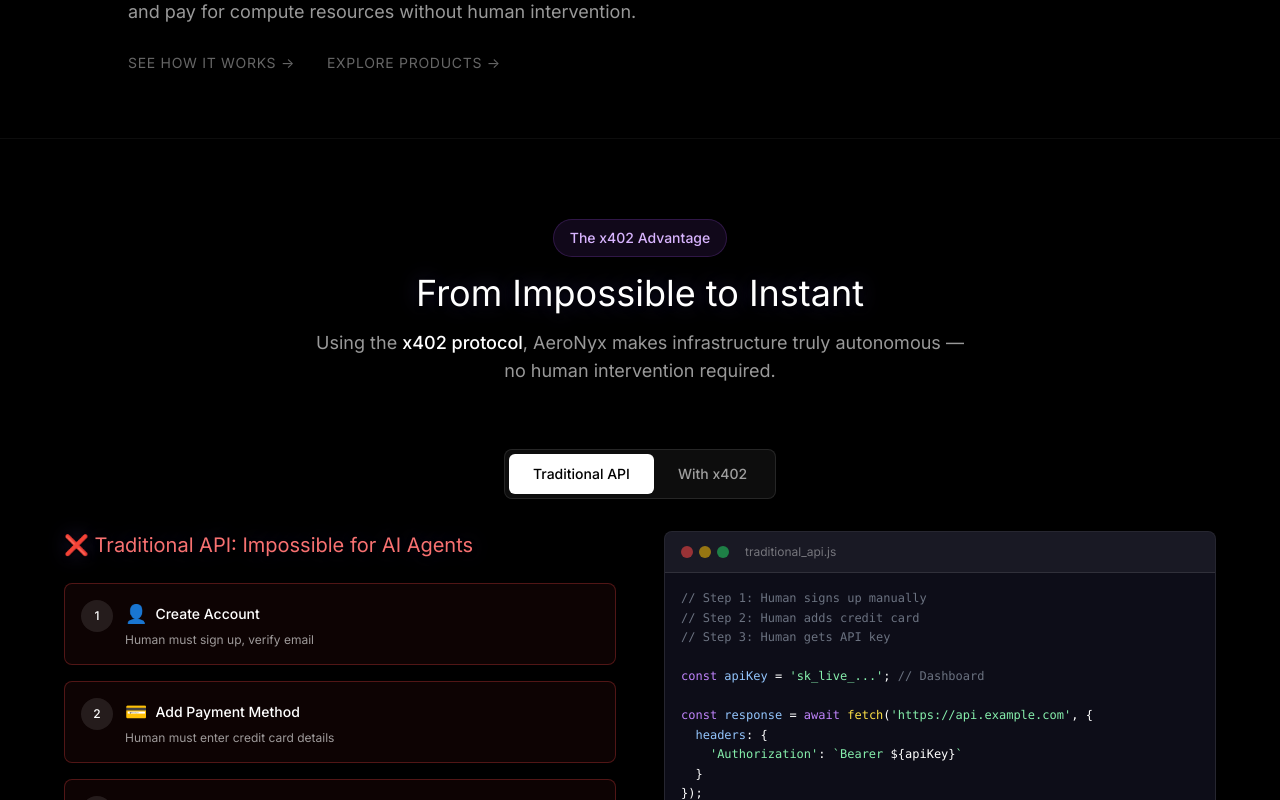
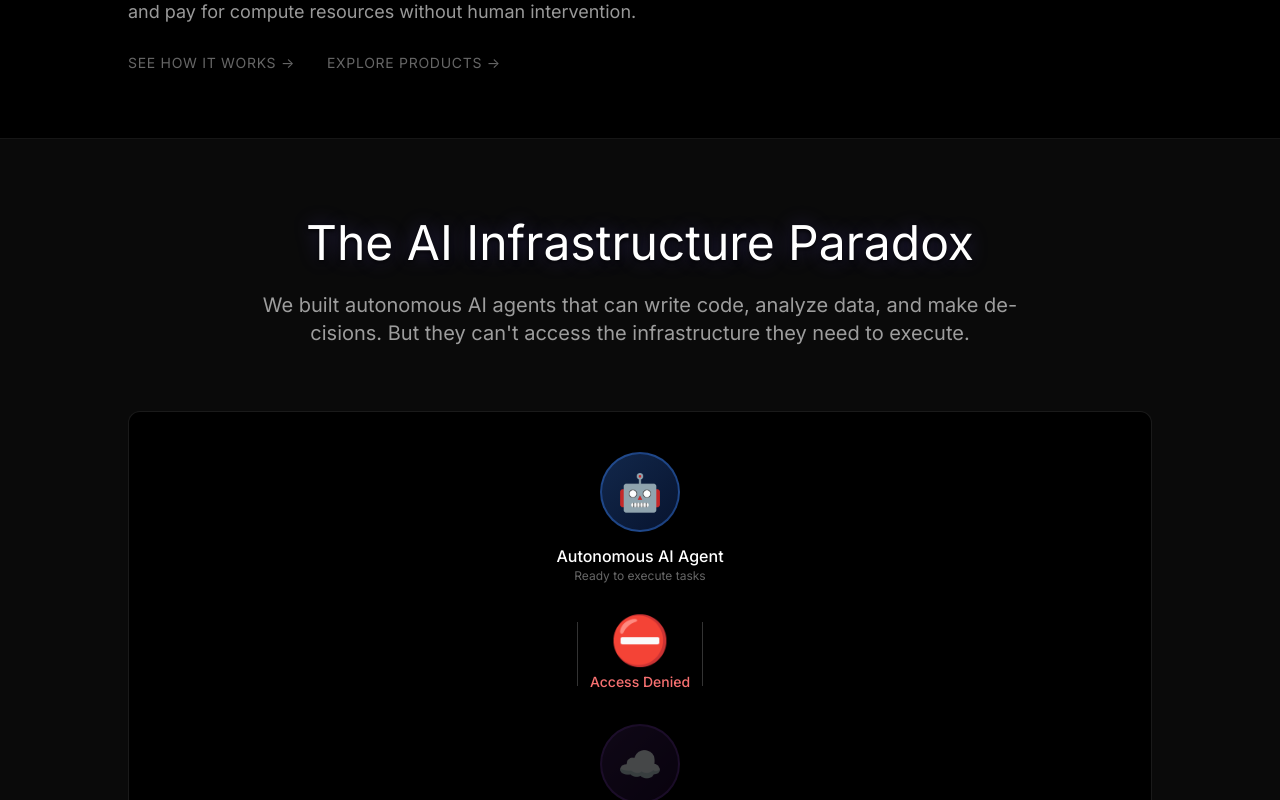
Before and after one commit to AeroNyxNetwork/AeroNyx-web, a Next.js app: page / in a window 1280 px wide. Shown: the part 1060-1860 px from the top of the page. Built offline with nearby package versions, Linux system fonts and the light colour scheme.

Commit message:
Update index.js

```diff
--- a/pages/index.js
+++ b/pages/index.js
@@ -3,7 +3,7 @@
  * index.js - Homepage with X402Showcase Integration
  * ============================================
  *
- * Last Modified: v2.0 - Added X402Showcase integration
+ * Last Modified: v3.0 - Added ProblemStatement, reordered narrative flow
  * ============================================
  */
 
@@ -28,6 +28,7 @@ const MinimalAILBackground = dynamic(
 
 // Import narrative-focused sections
 import NarrativeHero from '../components/sections/NarrativeHero';
+import ProblemStatement from '../components/sections/ProblemStatement'; // NEW: AI infrastructure paradox
 import X402Showcase from '../components/sections/X402Showcase'; // NEW: x402 differentiation
 import HowAILWorks from '../components/sections/HowAILWorks';
 import JoinNetwork from '../components/sections/JoinNetwork';
@@ -70,7 +71,10 @@ export default function Home() {
         {/* Opening narrative - Infrastructure-first positioning */}
         <NarrativeHero />
 
-        {/* NEW: Immediate x402 showcase - establishes technical differentiation */}
+        {/* NEW: Problem Statement - establishes pain points */}
+        <ProblemStatement />
+
+        {/* NEW: X402 Showcase - shows the solution */}
         <X402Showcase />
 
         {/* Clear explanation of how it works */}
@@ -79,7 +83,7 @@ export default function Home() {
         {/* Join the network */}
         <JoinNetwork />
 
-        {/* Products ecosystem */}
+        {/* Products ecosystem - now with value quantification */}
         <ProductsEcosystem />
 
         {/* VPN download section */}
```
